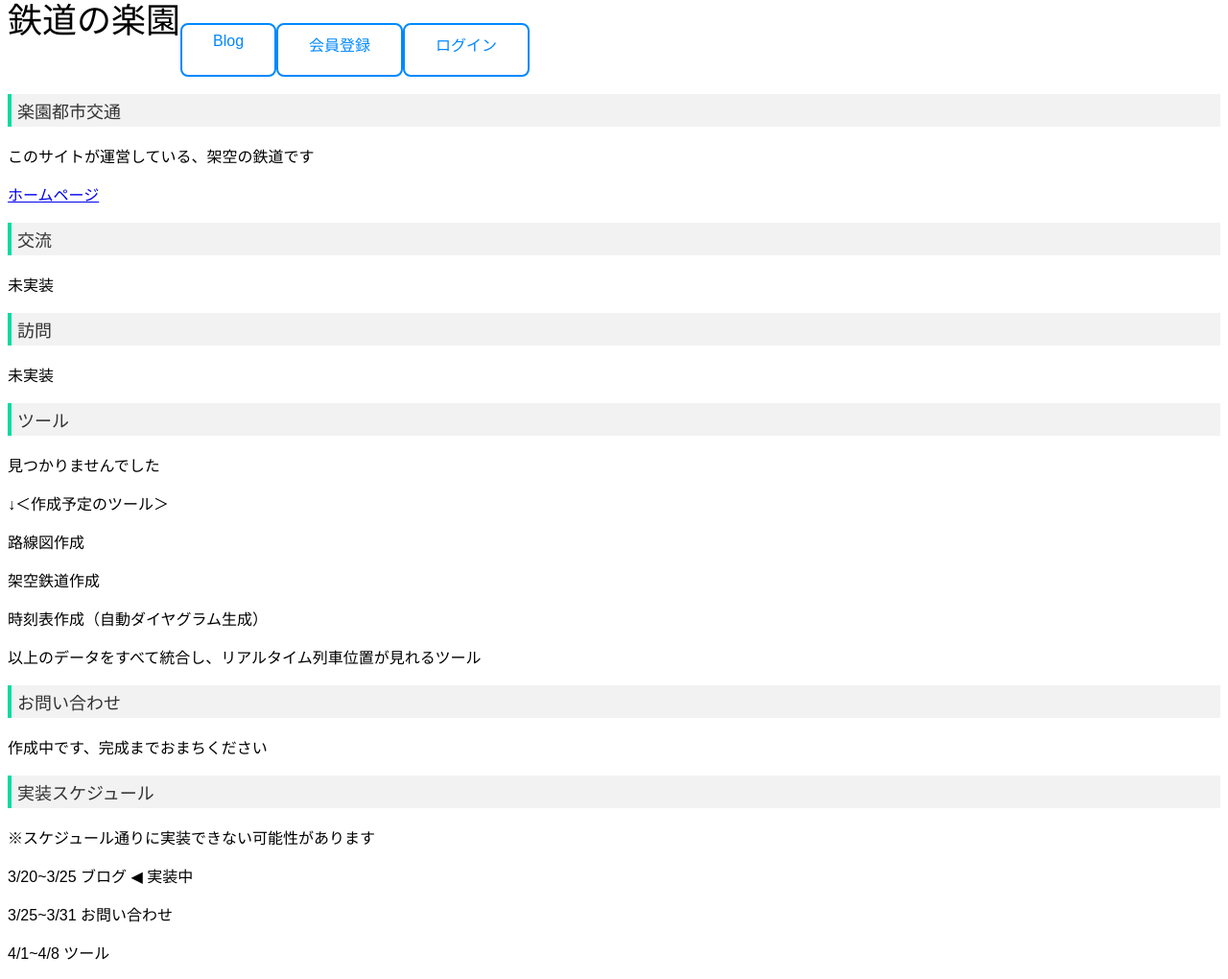
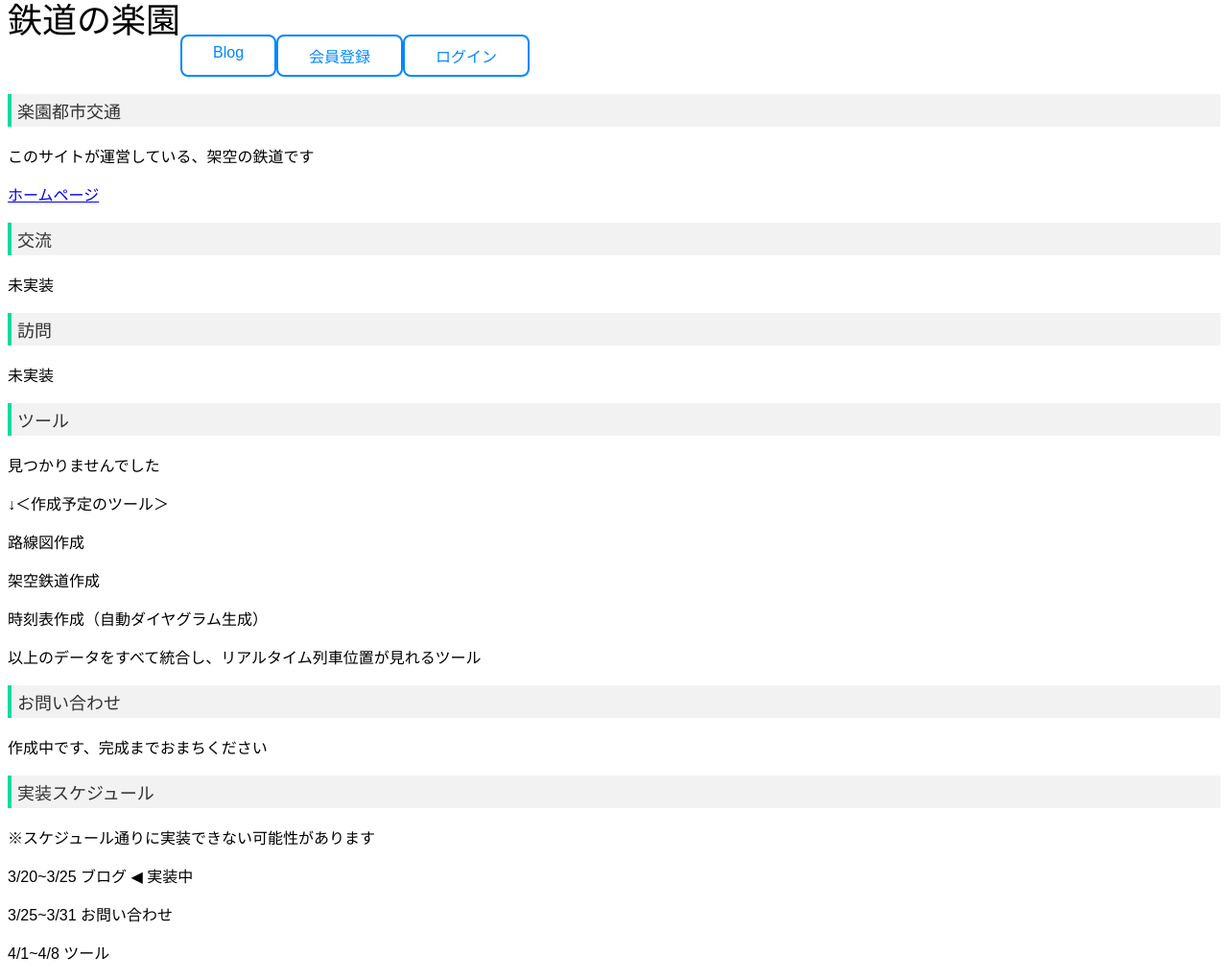
Before and after one commit to trainparadise/trainparadise, a Jekyll site: the page index.html, which Jekyll copies as it is, in a window 1280 px wide. Shown: the whole page at 96% size. Built offline with Jekyll 4.4.1, drawn with Linux system fonts in a browser that asks for light colours.

Commit message:
Update index.html

```diff
--- a/index.html
+++ b/index.html
@@ -23,18 +23,7 @@
                 font-size: 16px;
                 border-radius: 8px;
                 text-decoration: none;
-                height:36px;
-            }
-
-            button {
-                background: transparent;
-                color: #00dba0;
-                border: 2px solid #00dba0;
-                padding: 12px 12px;
-                font-size: 16px;
-                border-radius: 8px;
-                width: 96px;
-                height: 36px;
+                height: 24px;
             }
 
             .title {
```
